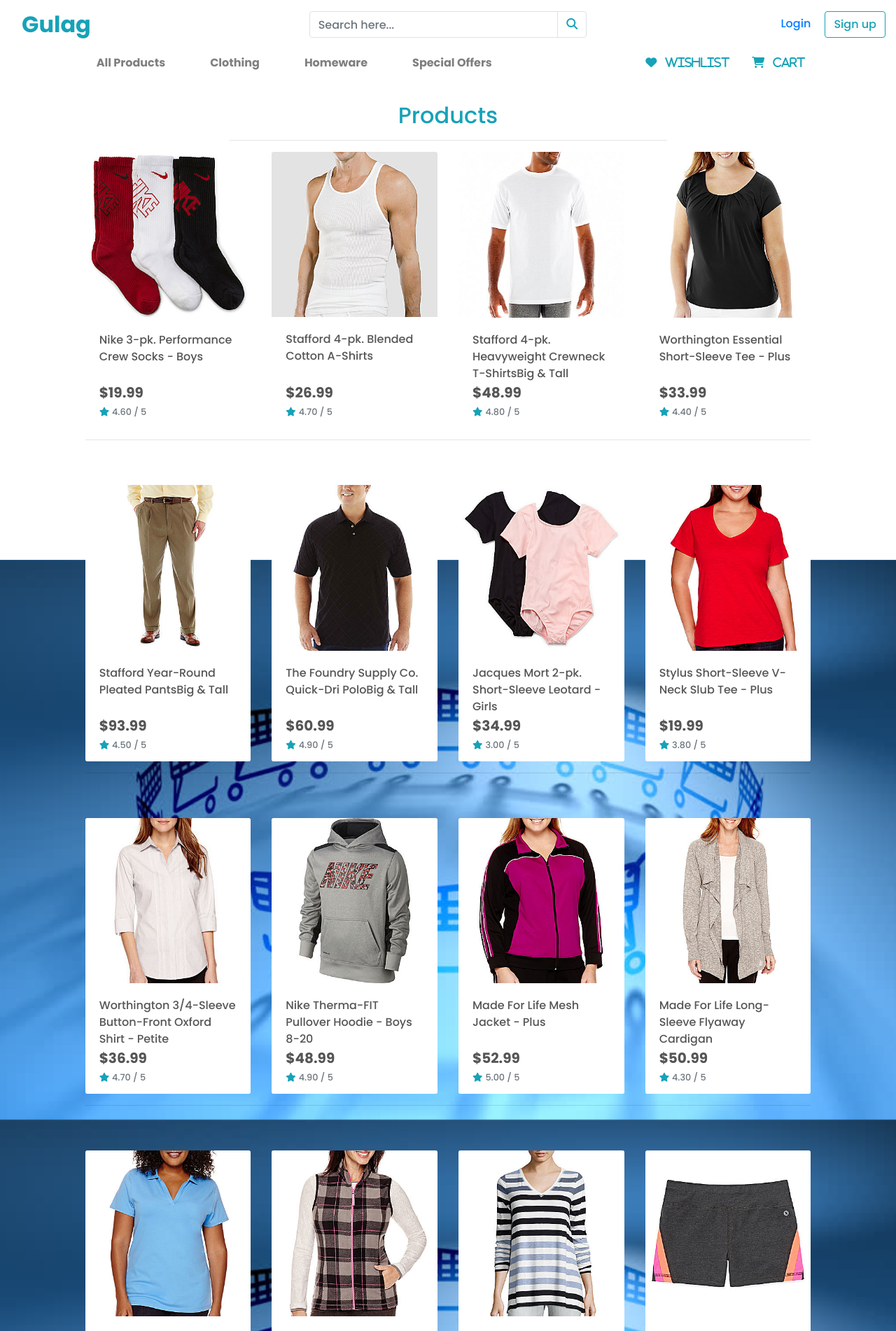
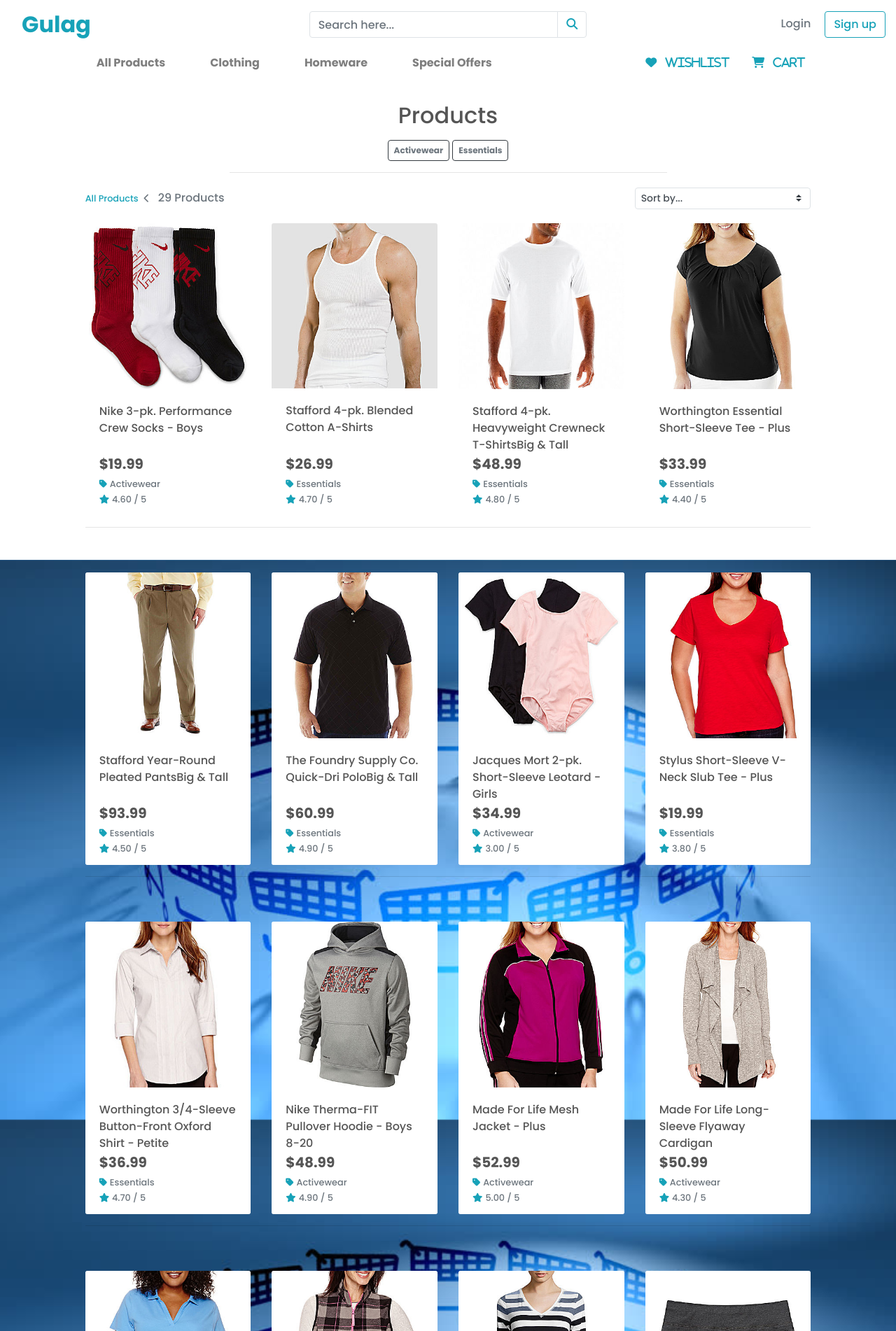
Before and after one commit to ChizKay/Gulag, a Django app: a page that uses templates/base.html in a window 1280 px wide. Shown: the top 1902 px of the page at 70% size. Run offline with Django 3.2, Linux system fonts and the light colour scheme; data comes from the database, SQL or seed files in the repository; some libraries are stand-ins or nearby versions.

Commit message:
Added sorting and products count

```diff
--- a/products/templates/products/products.html
+++ b/products/templates/products/products.html
@@ -10,18 +10,47 @@
 {% endblock %}
 
 {% block content %}
-<div class="overlay"></div>
-<br>
+    <div class="overlay"></div>
+    <br>
     <div class="container-fluid">
         <div class="row">
             <div class="col text-center mt-3">
-                <h2 class="logo-font text-info">Products</h2>
+                <h2 class="logo-font">Products</h2>
+                {% for c in current_categories %}
+                    <a class="category-badge text-decoration-none" href="{% url 'products' %}?category={{ c.name }}">
+                        <span class="p-2 mt-2 badge badge-white text-secondary rounded-1 border border-dark">{{ c.friendly_name }}</span>
+                    </a>
+                {% endfor %}
                 <hr class="w-50 mb-1">
             </div>
         </div>
         <div class="row">
             <div class="product-container col-10 offset-1">
-                <div class="row mt-1 mb-2"></div>
+                <div class="row mt-1 mb-2">
+                    <div class="col-12 col-md-6 my-auto order-md-last d-flex justify-content-center justify-content-md-end">
+                        <div class="sort-select-wrapper w-50">
+                            <select id="sort-selector" class="custom-select custom-select-sm rounded-1 border border-{% if current_sorting != 'None_None' %}info{% else %}black{% endif %}">
+                                <option value="reset" {% if current_sorting == 'None_None' %}selected{% endif %}>Sort by...</option>
+                                <option value="price_asc" {% if current_sorting == 'price_asc' %}selected{% endif %}>Price (low to high)</option>
+                                <option value="price_desc" {% if current_sorting == 'price_desc' %}selected{% endif %}>Price (high to low)</option>
+                                <option value="rating_asc" {% if current_sorting == 'rating_asc' %}selected{% endif %}>Rating (low to high)</option>
+                                <option value="rating_desc" {% if current_sorting == 'rating_desc' %}selected{% endif %}>Rating (high to low)</option>
+                                <option value="name_asc" {% if current_sorting == 'name_asc' %}selected{% endif %}>Name (A-Z)</option>
+                                <option value="name_desc" {% if current_sorting == 'name_desc' %}selected{% endif %}>Name (Z-A)</option>
+                                <option value="category_asc" {% if current_sorting == 'category_asc' %}selected{% endif %}>Category (A-Z)</option>
+                                <option value="category_desc" {% if current_sorting == 'category_desc' %}selected{% endif %}>Category (Z-A)</option>
+                            </select>
+                        </div>
+                    </div>
+                    <div class="col-12 col-md-6 order-md-first">
+                        <p class="text-muted mt-3 text-center text-md-left">
+                            {% if search_term or current_categories or current_sorting != 'None_None' %}
+                                <span class="small"><a class="text-info text-decoration-none" href="{% url 'products' %}">All Products</a><i class="fas fa-chevron-left text-secondary mx-2"></i></span>
+                            {% endif %}
+                            {{ products|length }} Products{% if search_term %} found for <strong>"{{ search_term }}"</strong>{% endif %}
+                        </p>
+                    </div>
+                </div>
                 <div class="row">
                     {% for product in products %}
                         <div class="col-sm-6 col-md-6 col-lg-4 col-xl-3">
@@ -42,6 +71,13 @@
                                     <div class="row">
                                         <div class="col">
                                             <p class="lead mb-0 text-left font-weight-bold">${{ product.price }}</p>
+                                            {% if product.category %}
+                                            <p class="small mt-1 mb-0">
+                                                <a class="text-muted" href="{% url 'products' %}?category={{ product.category.name }}">
+                                                    <i class="fas fa-tag mr-1"></i>{{ product.category.friendly_name }}
+                                                </a>
+                                            </p>
+                                            {% endif %}
                                             {% if product.rating %}
                                                 <small class="text-muted"><i class="fas fa-star mr-1"></i>{{ product.rating }} / 5</small>
                                             {% else %}
--- a/products/views.py
+++ b/products/views.py
@@ -21,7 +21,8 @@ def all_products(request):
             if sortkey == 'name':
                 sortkey = 'lower_name'
                 products = products.annotate(lower_name=Lower('name'))
-
+            if sortkey == 'category':
+                sortkey = 'category__name'
             if 'direction' in request.GET:
                 direction = request.GET['direction']
                 if direction == 'desc':
--- a/static/css/base.css
+++ b/static/css/base.css
@@ -12,10 +12,6 @@ body {
 
 .main-logo-link {
     width: fit-content;
-}
-
-a{
-    text-decoration: none !important;;
 }
 
 i{
@@ -42,6 +38,12 @@ i{
 	position: fixed;
 	background: white;
 	z-index: -1;
+}
+
+a.category-badge > span.badge:hover {
+    background: #17A2B8 !important;
+    color: #fff !important;
+    border-color: #17A2B8 !important;
 }
 /* -------------------------------- Media Queries */
 
--- a/templates/base.html
+++ b/templates/base.html
@@ -59,11 +59,11 @@
             <div class="col-12 col-lg-4 my-auto py-1 py-lg-0 text-right">
             {% if request.user.is_authenticated %}
                 {% if request.user.is_superuser %}
-                    <a class="text-secondary" href="#"><i class="fas fa-users-cog"></i> My Account</a>
+                    <a class="text-secondary text-decoration-none" href="#"><i class="fas fa-users-cog"></i> My Account</a>
                 {% endif %}
                     <a class="btn btn-outline-info ml-3" href="{% url 'account_logout' %}">Logout</a>
             {% else %}
-                <a href="{% url 'account_login' %}"> Login</a>
+                <a class="text-secondary text-decoration-none" href="{% url 'account_login' %}"> Login</a>
                 <a class="btn btn-outline-info ml-3" href="#">Sign up</a>
             {% endif %}
             </div>
```
Also changed, not shown: products/templates/products/product_detail.html (+7 -0 lines).
